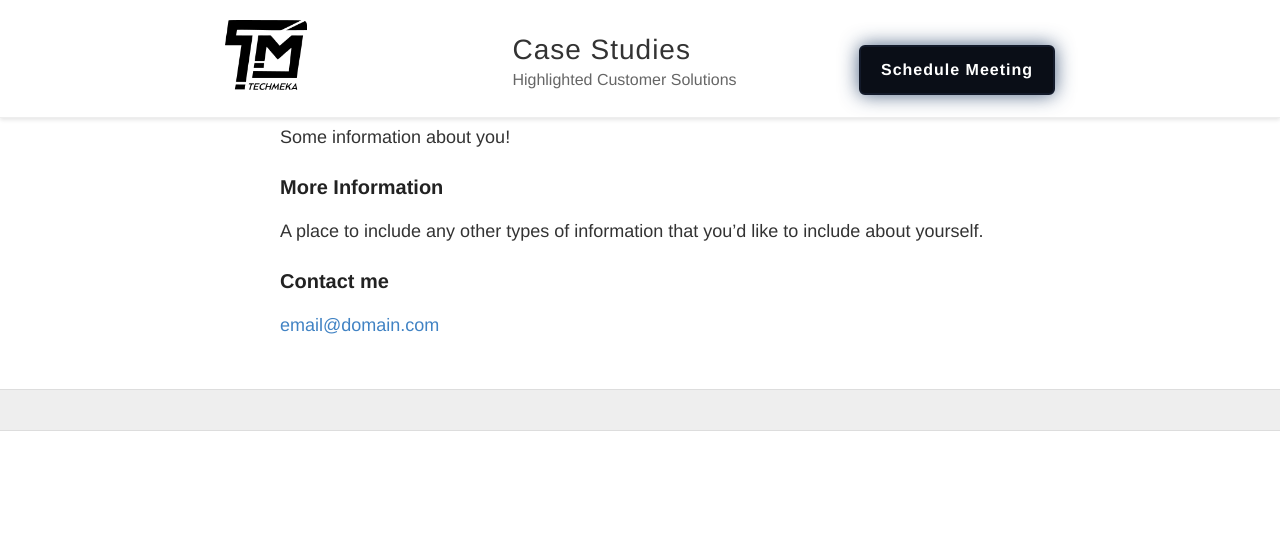
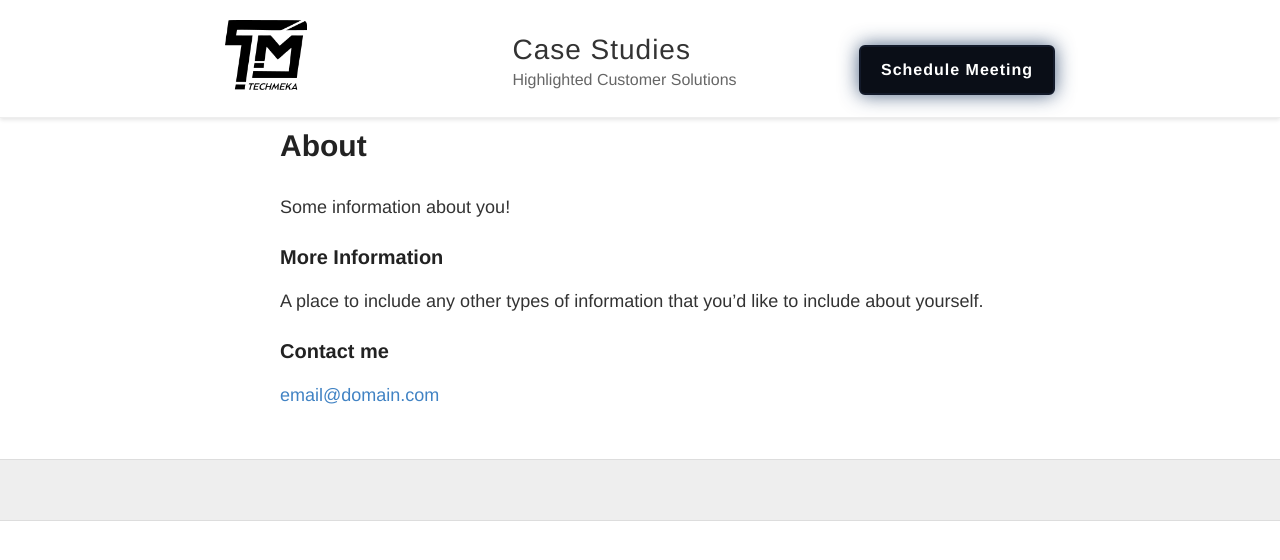
Before and after one commit to Techmeka/blog, a Jekyll site: the page built from docs/about.md, in a window 1280 px wide. Shown: the top 560 px of the page. Built offline with Jekyll 4.4.1, drawn with Linux system fonts in a browser that asks for light colours.

Commit message:
tags stuff

```diff
--- a/docs/assets/css/style.scss
+++ b/docs/assets/css/style.scss
@@ -28,7 +28,7 @@ body {
   max-width: 740px;
   padding: 0 10px;
   width: 100%;
-  // padding-top: 10px !important; // Added padding to prevent content from being hidden behind the fixed header
+  padding-top: 20px !important; // Added padding to prevent content from being hidden behind the fixed header
 }
 
 h1, h2, h3, h4, h5, h6 {
```
